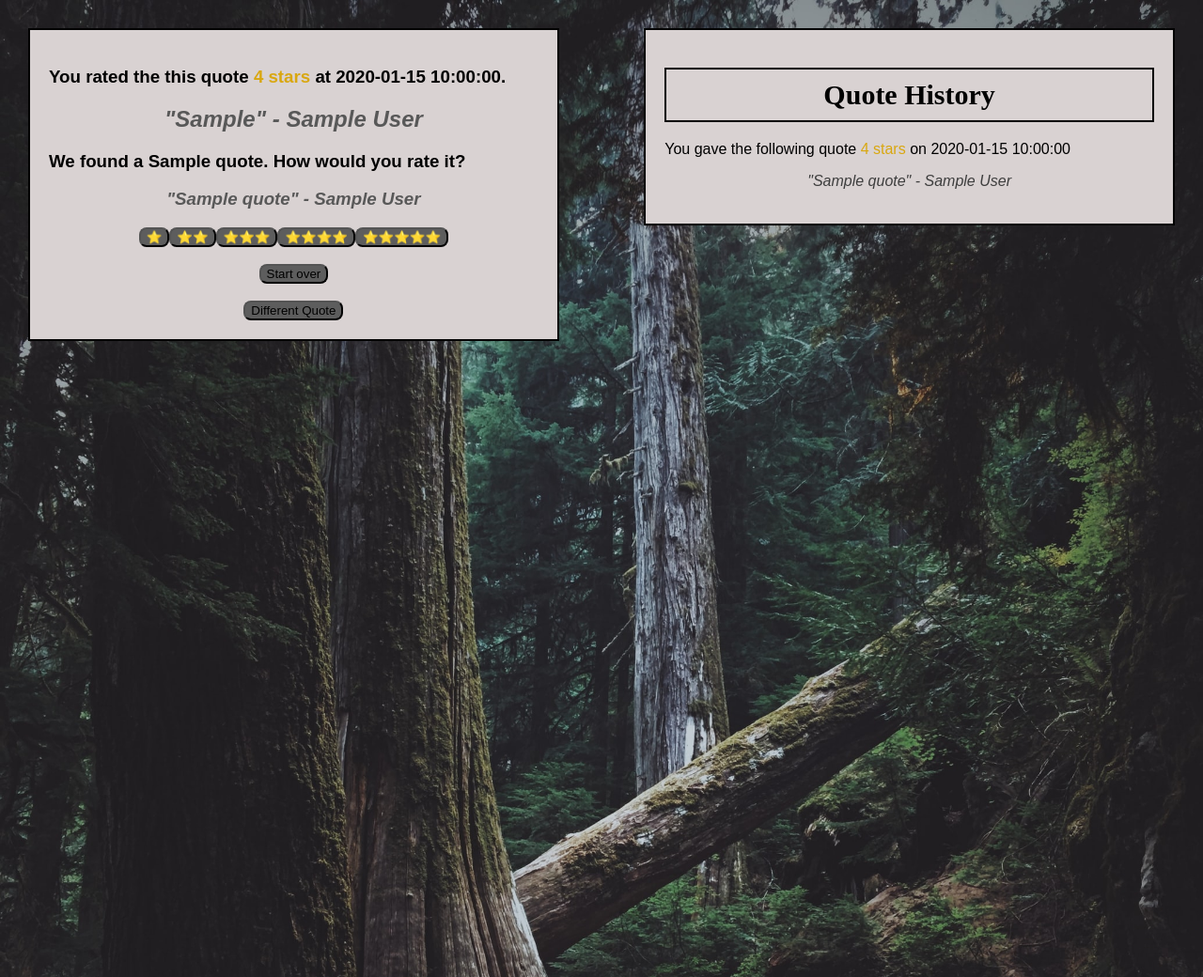
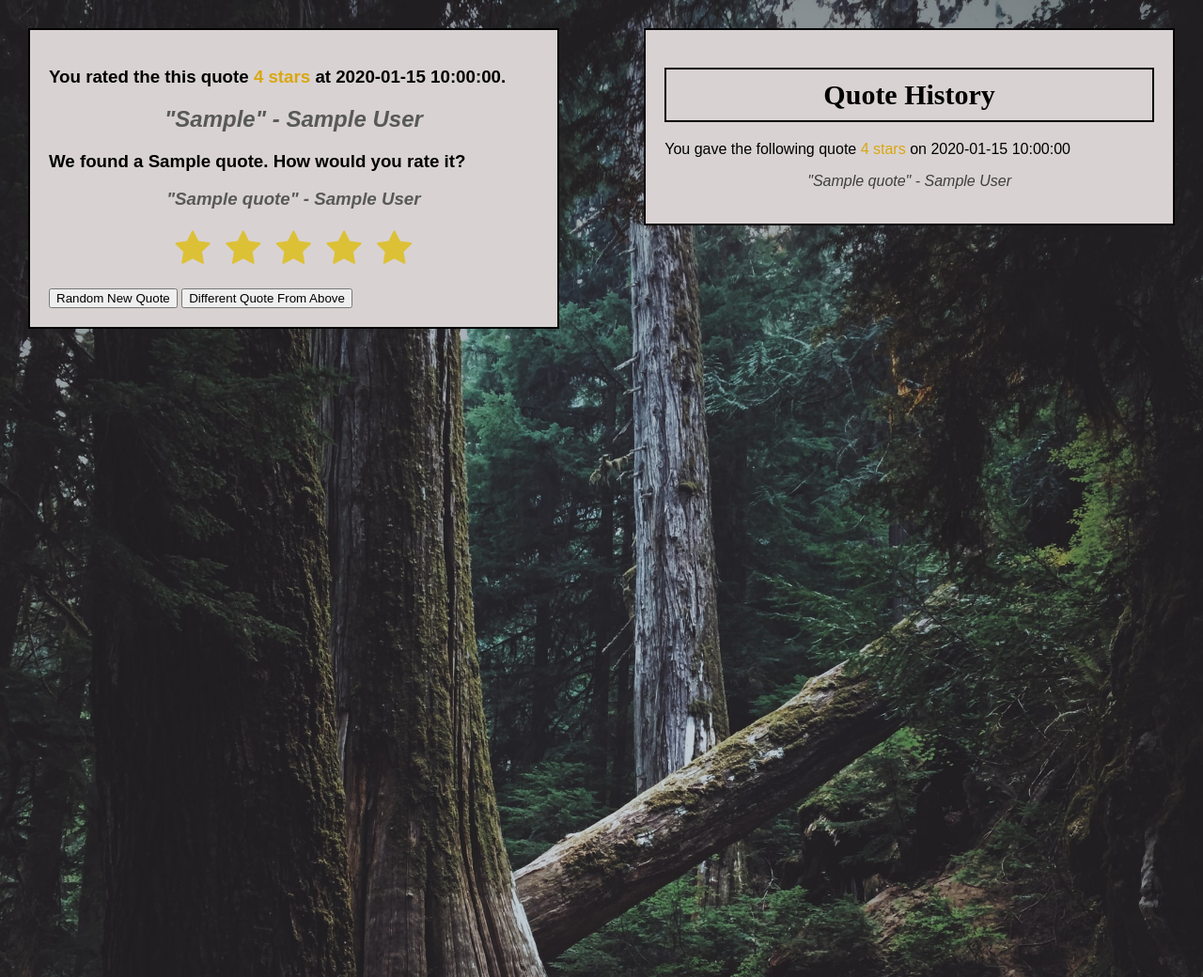
Before and after one commit to wjthompso/similar-quote-app, a Flask app: template templates/recommended_quote.html in a window 1280 px wide. Shown: the whole page at 94% size. Run offline with Flask 2, Linux system fonts and the light colour scheme; tables that the repository leaves empty hold one stand-in row (values such as "Sample post"); the template is opened without the code that fills it: values that come from a table or form of the project are taken from there, most other values are stand-ins (such as "Sample title", 1, 10 or a date in 2020); parts of the project's set-up code (start-up, migrations or seed data) failed here and were passed over.

Commit message:
Added buttons instead of the other form inputs

```diff
--- a/static/css/main.css
+++ b/static/css/main.css
@@ -44,14 +44,6 @@ body, html {
     margin: 5%;
     font-style: italic;
 }
-
-/* .rating-box-conatiner {
-    margin: 0;
-    position: absolute;
-    top: 50%;
-    -ms-transform: translateY(-50%);
-    transform: translateY(-50%);
-} */
 
 .float-container {
     border: None;
@@ -124,30 +116,17 @@ body, html {
     color: rgb(217, 167, 15);
 }
 
-/* form {
-    margin-top: 20px;
-    display: inline;
-} */
-
 .star-ratings-container {
     text-align: center;
 }
 
-/* .star-ratings {
+/* .ratings-box-container {
+    display: inline;
     text-align: center;
-
 } */
-
-.ratings-box-container {
-    /* display: inline; */
-    text-align: center;
-}
 
 .star-rating-container {
     text-align: left;
-}
-
-.btn-container {
 }
 
 .btn {
@@ -161,25 +140,50 @@ body, html {
     font-size: 40px;
 }
 
+.btn-start-over {
+    font-style: bold;
+    cursor: pointer;
+}
+
+.btn-different-quote {
+    font-style: bold;
+    cursor: pointer;
+}
+
 .fa-star {
     color: rgb(220, 193, 55);
-    height: 200px;
-    width: 200px;
 }
 
-form {
-    margin-top: 20px;
-    /* text-align: center; */
-    display: table;
+.fa-star:hover {
+    color: rgb(164, 142, 33);
+}
+
+.form-stars {
+    text-align: center;
+    display: inline;
     margin: 0 auto;
-    /* width:200px; */
+}
+
+.form-stars-b {
+    text-align: center;
+    display: inline;
+    margin: 0 auto;
+}
+
+.form-start-over {
+    display: inline;
+}
+
+.form-different-quote {
+    display: inline;
 }
 
 input {
     /* display: table-cell; */
     height: 100%;
     /* width: 100%; */
-    background-color:rgb(93, 93, 93);
+    display: inline;
+    background-color:rgb(202, 202, 202);
     border-radius: 8px;
     -moz-border-radius: 0px;
 }
--- a/templates/recommended_quote.html
+++ b/templates/recommended_quote.html
@@ -18,22 +18,24 @@
             <h3 class = "recommendation-quote">"{{ recommended_quote.quote }}" - {{ recommended_quote.author }}</h3>
 
             </div>
-                <form action = "/recommended_quote/{{recommended_quote.quote_id}}/False/">
-                    <div class = "star-rating-container"></div>
-                        <input type="submit" name="submit_button" value="&#11088">
-                        <input type="submit" name="submit_button" value="&#11088&#11088">
-                        <input type="submit" name="submit_button" value="&#11088&#11088&#11088">
-                        <input type="submit" name="submit_button" value="&#11088&#11088&#11088&#11088">
-                        <input type="submit" name="submit_button" value="&#11088&#11088&#11088&#11088&#11088">
-                    </form>
+            <form class = "form-stars-b" action = "/recommended_quote/{{recommended_quote.quote_id}}/False/">
+                <div class = "rating-box-container">
+                    <div class = "btn-container">
+                        <button type = "submit" name = "submit_button" class="btn" value = "&#11088"><i class="fa fa-star"></i></button>
+                        <button type = "submit" name = "submit_button" class="btn" value = "&#11088&#11088"><i class="fa fa-star"></i></button>
+                        <button type = "submit" name = "submit_button" class="btn" value = "&#11088&#11088&#11088"><i class="fa fa-star"></i></button>
+                        <button type = "submit" name = "submit_button" class="btn" value = "&#11088&#11088&#11088&#11088"><i class="fa fa-star"></i></button>
+                        <button type = "submit" name = "submit_button" class="btn" value = "&#11088&#11088&#11088&#11088&#11088"><i class="fa fa-star"></i></button>
+                    </div>
+                </div>
+            </form>
                 <br>
 
-                <form action = "/" method = "GET">
-                    <input type="submit" name="submit_button" value="Start over">
+                <form class = "form-start-over" action = "/" method = "GET">
+                    <button type = "submit" name = "submit_button" class="btn-start-over" value = "&#11088">Random New Quote</button>
                 </form>
-                <br>
-                <form action = "/recommended_quote/{{recommended_quote.quote_id}}/True/" method = "GET">
-                    <input type="submit" name="submit_button" value="Different Quote">
+                <form class = "form-different-quote" action = "/recommended_quote/{{recommended_quote.quote_id}}/True/" method = "GET">
+                    <button type = "submit" name = "submit_button" class="btn-different-quote" value = "&#11088&#11088&#11088&#11088&#11088">Different Quote From Above</button>
                 </form>
         </div>
     <div class="float-child-2">
```
Also changed, not shown: templates/index.html (+8 -6 lines).
